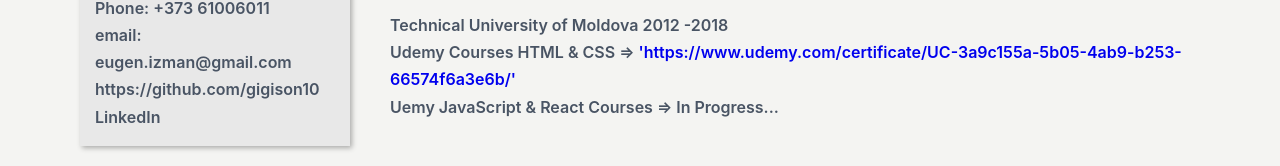
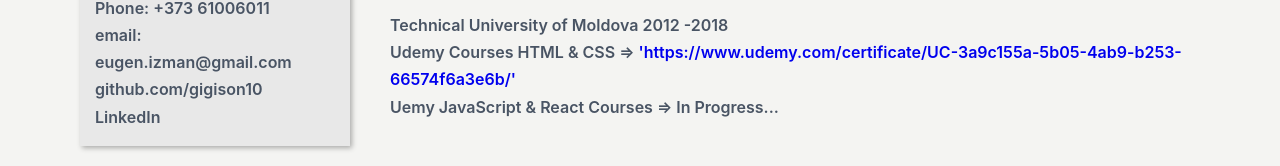
Before and after one commit to gigison10/reactresume, a React (Create React App) app: page / in a window 1280 px wide. Shown: the part 383-549 px from the top of the page. Built offline with nearby package versions, Linux system fonts and the light colour scheme.

Commit message:
linksFixed

```diff
--- a/src/components/SideInfo.js
+++ b/src/components/SideInfo.js
@@ -17,7 +17,7 @@
         <p>Phone: +373 61006011</p>
         <p>email: eugen.izman@gmail.com</p>
         <a href="https://github.com/gigison10" target="_blank">
-          https://github.com/gigison10
+          github.com/gigison10
         </a>
         <a href="https://linkedin.com/in/eugenizman" target="_blank">
           LinkedIn
```
